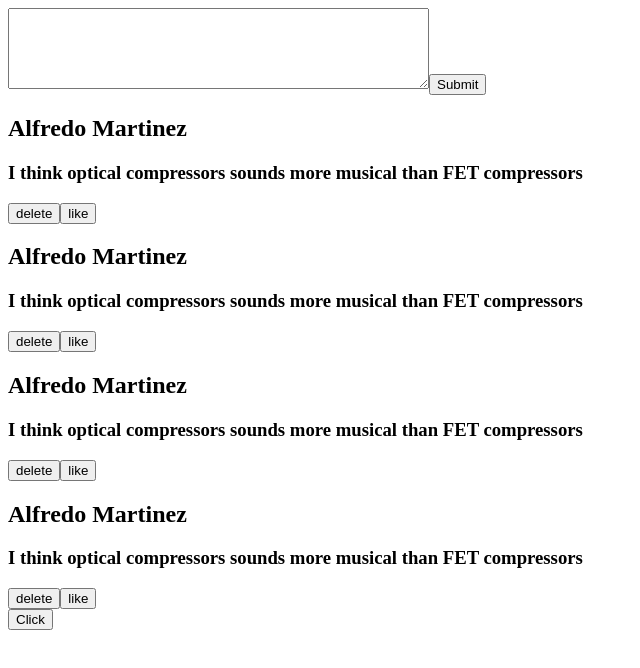
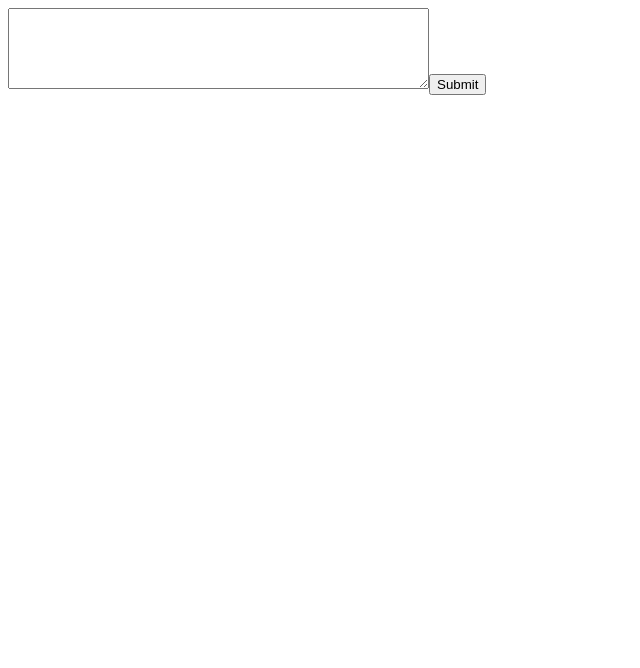
Before and after one commit to AMartinezSounds/reactpractice, a React (Create React App) app: page / in a window 1280 px wide. Shown: the top 668 px of the page, without its empty margins (0-640 px from the left). Built offline with nearby package versions, Linux system fonts and the light colour scheme.

Commit message:
I've enabled the delete button. The problem is that currently it deletes based on the text and not on the id. I'm gonna fix that later

```diff
--- a/src/App.js
+++ b/src/App.js
@@ -4,13 +4,15 @@ import TweetList from './components/TweetList';
 import CreateTweet from './components/createTweet';
 
 function App() {
+  const [textInput, setTextInput] = useState("");
+    const [tweets, setTweets] = useState([]);
   const [name, setName] = useState("Alfredo Martinez")
-  let message = "I think optical compressors sounds more musical than FET compressors";
+
 
   return (
     <div>
-      <CreateTweet/>
-      <TweetList setName={setName} name={name} message={message}/>
+      <CreateTweet textInput={textInput} setTextInput={setTextInput} tweets={tweets} setTweets={setTweets}/>
+      <TweetList setName={setName} name={name} tweets={tweets} setTweets={setTweets}/>
     </div>
   );
 }
--- a/src/components/TweetList.js
+++ b/src/components/TweetList.js
@@ -1,14 +1,12 @@
 import React from 'react';
 import Tweet from '../components/tweet';
 
-const TweetList = ({name, message, setName}) => {
+const TweetList = ({name, tweets, setName, setTweets}) => {
     return (
         <div className="tweet-list">
-            <Tweet name={name} message={message}/>
-            <Tweet name={name} message={message}/>
-            <Tweet name={name} message={message}/>
-            <Tweet name={name} message={message}/>
-            <button onClick={() => setName('Alfredo Martinez Canos')}>Click</button>
+            {tweets.map(tweet => (
+                <Tweet name={name} tweet={tweet} tweets={tweets} setTweets={setTweets}/>
+            ))}
         </div>
 
     )
--- a/src/components/createTweet.js
+++ b/src/components/createTweet.js
@@ -1,8 +1,7 @@
 import React, {useState} from 'react';
 
-const CreateTweet = () => {
-    const [textInput, setTextInput] = useState("");
-    const [tweets, setTweets] = useState([]);
+const CreateTweet = ({tweets, setTweets, textInput, setTextInput}) => {
+
     const userInputHandler = (e) => {
         setTextInput(e.target.value);
     }
--- a/src/components/tweet.js
+++ b/src/components/tweet.js
@@ -1,11 +1,14 @@
 import React from 'react';
 
-const Tweet = ({name, message}) => {
+const Tweet = ({name, tweet, tweets, setTweets}) => {
+    const deleteTweet = () => {
+        setTweets(tweets.filter(t => t !== tweet))
+    }
     return (
         <div className="tweet">
             <h2>{name}</h2>
-            <h3>{message}</h3>
-            <button>delete</button>
+            <h3>{tweet}</h3>
+            <button onClick={deleteTweet}>delete</button>
             <button>like</button>
         </div>
 
```
